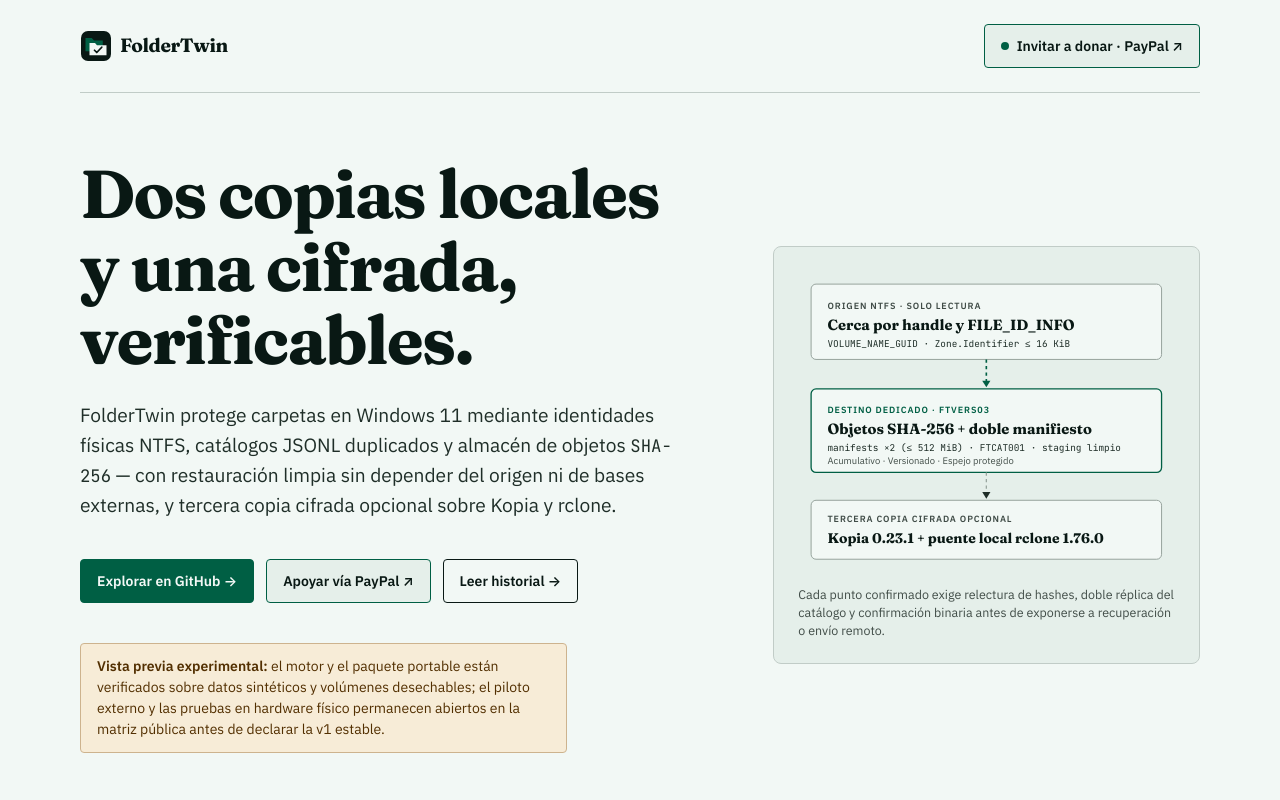
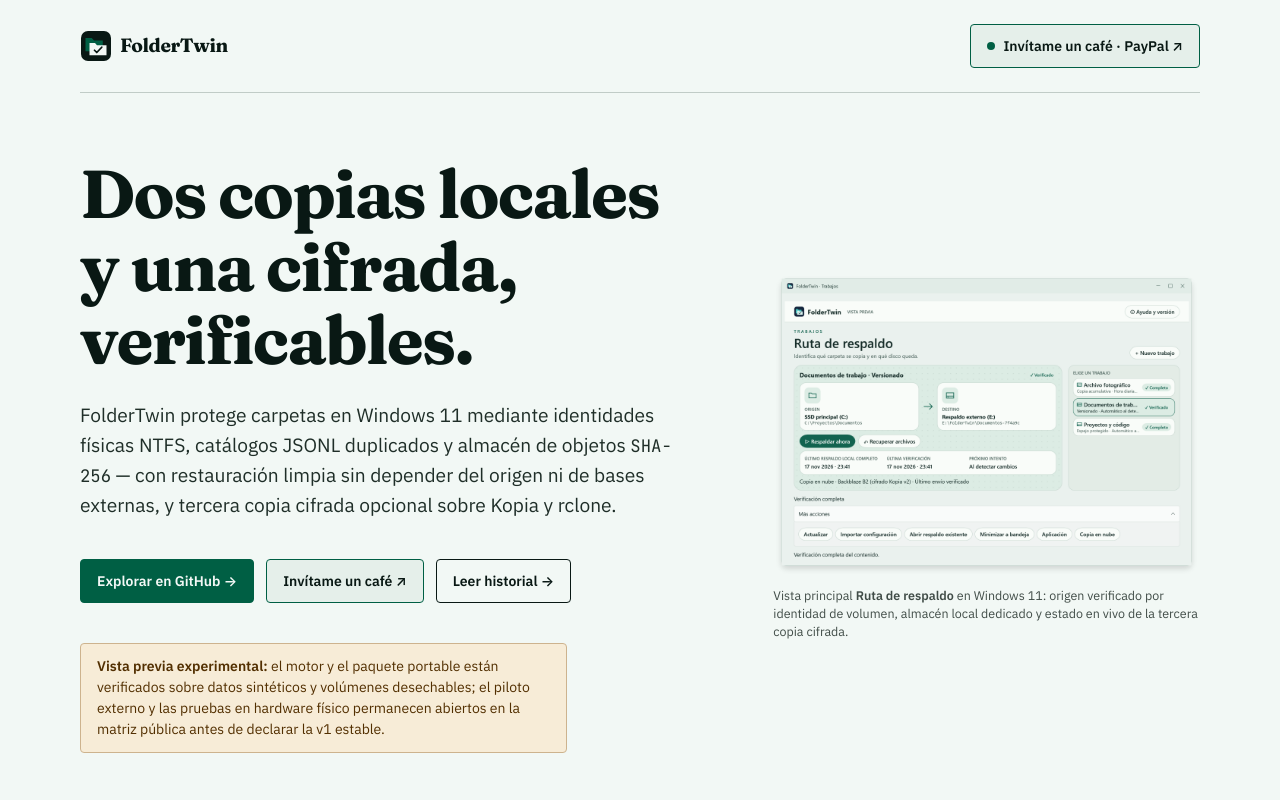
Before and after one commit to mikepchelper-spec/FolderTwin, a plain HTML site: page site/index.html in a window 1280 px wide. Shown: the top 800 px of the page. Drawn offline with Linux system fonts and the light colour scheme.

Commit message:
Redesign README & Pages hero with adaptive 2x Dark/Light WPF screenshots and clean PayPal badge

```diff
--- a/site/index.html
+++ b/site/index.html
@@ -27,7 +27,7 @@
       </a>
       <a class="btn btn--donate" href="https://www.paypal.me/atlaspcsupport" target="_blank" rel="noopener noreferrer" title="Apoya el proyecto con una donación vía PayPal">
         <span class="btn__dot" aria-hidden="true"></span>
-        <span>Invitar a donar · PayPal ↗</span>
+        <span>Invítame un café · PayPal ↗</span>
       </a>
     </nav>
   </header>
@@ -42,7 +42,7 @@
         </p>
         <div class="action-row">
           <a class="btn btn--primary" href="https://github.com/mikepchelper-spec/FolderTwin">Explorar en GitHub →</a>
-          <a class="btn btn--donate" href="https://www.paypal.me/atlaspcsupport" target="_blank" rel="noopener noreferrer">Apoyar vía PayPal ↗</a>
+          <a class="btn btn--donate" href="https://www.paypal.me/atlaspcsupport" target="_blank" rel="noopener noreferrer">Invítame un café ↗</a>
           <a class="btn" href="https://github.com/mikepchelper-spec/FolderTwin/blob/main/HISTORIAL.md">Leer historial →</a>
         </div>
         <p class="notice" role="note">
@@ -51,31 +51,13 @@
       </div>
 
       <figure class="diagram-frame">
-        <svg viewBox="0 0 460 368" role="img" aria-labelledby="route-diagram-title" fetchpriority="high">
-          <title id="route-diagram-title">Esquema de ruta 3-2-1 verificada de FolderTwin</title>
-          <rect x="16" y="16" width="428" height="92" rx="6" fill="var(--color-paper)" stroke="var(--color-rule-2)" stroke-width="1.2" />
-          <text x="36" y="46" fill="var(--color-muted)" font-family="var(--font-body)" font-size="11" font-weight="600" letter-spacing="1.1">ORIGEN NTFS · SOLO LECTURA</text>
-          <text x="36" y="72" fill="var(--color-ink)" font-family="var(--font-display)" font-size="18" font-weight="700">Cerca por handle y FILE_ID_INFO</text>
-          <text x="36" y="93" fill="var(--color-ink-2)" font-family="var(--font-outlier)" font-size="11.5">VOLUME_NAME_GUID · Zone.Identifier ≤ 16 KiB</text>
-
-          <line x1="230" y1="108" x2="230" y2="138" stroke="var(--color-accent)" stroke-width="2" stroke-dasharray="4 4" />
-          <polygon points="225,134 235,134 230,142" fill="var(--color-accent)" />
-
-          <rect x="16" y="144" width="428" height="102" rx="6" fill="var(--color-paper)" stroke="var(--color-accent)" stroke-width="1.6" />
-          <text x="36" y="173" fill="var(--color-accent)" font-family="var(--font-body)" font-size="11" font-weight="600" letter-spacing="1.1">DESTINO DEDICADO · FTVERS03</text>
-          <text x="36" y="199" fill="var(--color-ink)" font-family="var(--font-display)" font-size="18" font-weight="700">Objetos SHA-256 + doble manifiesto</text>
-          <text x="36" y="220" fill="var(--color-ink-2)" font-family="var(--font-outlier)" font-size="11.5">manifests ×2 (≤ 512 MiB) · FTCAT001 · staging limpio</text>
-          <text x="36" y="236" fill="var(--color-muted)" font-family="var(--font-body)" font-size="11.5">Acumulativo · Versionado · Espejo protegido</text>
-
-          <line x1="230" y1="246" x2="230" y2="274" stroke="var(--color-rule-2)" stroke-width="1.5" stroke-dasharray="4 4" />
-          <polygon points="225,270 235,270 230,278" fill="var(--color-ink-2)" />
-
-          <rect x="16" y="280" width="428" height="72" rx="6" fill="var(--color-paper)" stroke="var(--color-rule-2)" stroke-width="1.2" />
-          <text x="36" y="307" fill="var(--color-muted)" font-family="var(--font-body)" font-size="11" font-weight="600" letter-spacing="1.1">TERCERA COPIA CIFRADA OPCIONAL</text>
-          <text x="36" y="332" fill="var(--color-ink)" font-family="var(--font-display)" font-size="17" font-weight="700">Kopia 0.23.1 + puente local rclone 1.76.0</text>
-        </svg>
+        <picture>
+          <source media="(prefers-color-scheme: dark)" srcset="./hero-dark.png">
+          <source media="(prefers-color-scheme: light)" srcset="./hero-light.png">
+          <img src="./hero-light.png" width="2248" height="1604" fetchpriority="high" alt="Ventana principal Ruta de respaldo de FolderTwin en Windows 11">
+        </picture>
         <figcaption class="diagram-caption">
-          Cada punto confirmado exige relectura de hashes, doble réplica del catálogo y confirmación binaria antes de exponerse a recuperación o envío remoto.
+          Vista principal <strong>Ruta de respaldo</strong> en Windows&nbsp;11: origen verificado por identidad de volumen, almacén local dedicado y estado en vivo de la tercera copia cifrada.
         </figcaption>
       </figure>
     </section>
@@ -203,16 +185,16 @@ dotnet run --project tests/CopyProbe -c Release -- --product-store</code></pre>
       </div>
 
       <div class="support-panel">
-        <h3 class="support-panel__title">Invita a donar y apoya el proyecto</h3>
+        <h3 class="support-panel__title">Apoya el desarrollo independiente</h3>
         <p class="support-panel__text">
-          Si valoras las herramientas locales transparentes para Windows, tu aporte voluntario vía PayPal ayuda directamente a sostener el tiempo de ingeniería, las auditorías de recuperación y el laboratorio de pruebas en discos físicos y nube real.
+          Si valoras las herramientas locales transparentes para Windows, puedes invitar un café o hacer una donación voluntaria vía PayPal para respaldar el tiempo de ingeniería, las auditorías de recuperación y el laboratorio de pruebas en discos físicos y nube real.
         </p>
         <div class="action-row">
-          <a class="btn btn--primary" href="https://www.paypal.me/atlaspcsupport" target="_blank" rel="noopener noreferrer">Donar vía PayPal (atlaspcsupport) ↗</a>
+          <a class="btn btn--primary" href="https://www.paypal.me/atlaspcsupport" target="_blank" rel="noopener noreferrer">Donar con PayPal ↗</a>
           <a class="btn" href="https://github.com/mikepchelper-spec/FolderTwin/blob/main/PLAN.md">Revisar plan técnico →</a>
         </div>
         <p class="support-panel__meta">
-          Enlace directo verificado del panel Atlas PC Support: <code>paypal.me/atlaspcsupport</code>
+          PayPal de Atlas PC Support: <code>paypal.me/atlaspcsupport</code>
         </p>
       </div>
     </section>
--- a/site/styles.css
+++ b/site/styles.css
@@ -303,16 +303,13 @@ a {
   font-weight: 600;
 }
 
-/* Tier-B hand-built SVG figure (no fake browser/OS chrome) */
+/* Real WPF screenshot figure (no fake browser/OS chrome) */
 .diagram-frame {
   margin: 0;
-  padding: var(--space-lg);
-  background-color: var(--color-paper-2);
-  border: var(--rule-hairline);
-  border-radius: var(--radius-md);
+  padding: 0;
 }
 
-.diagram-frame svg {
+.diagram-frame img {
   display: block;
   width: 100%;
   height: auto;
```
Also changed, not shown: assets/foldertwin-hero.svg (deleted), assets/hero-dark.png (added), assets/hero-light.png (added), site/hero-dark.png (added), site/hero-light.png (added), 1 other file.
